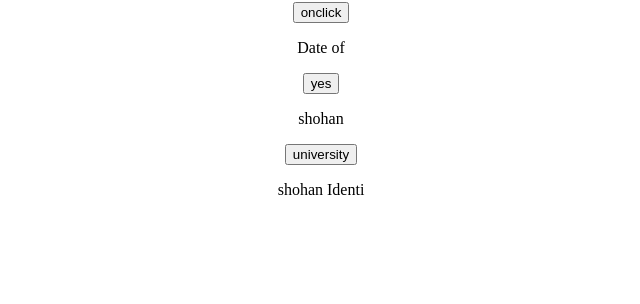
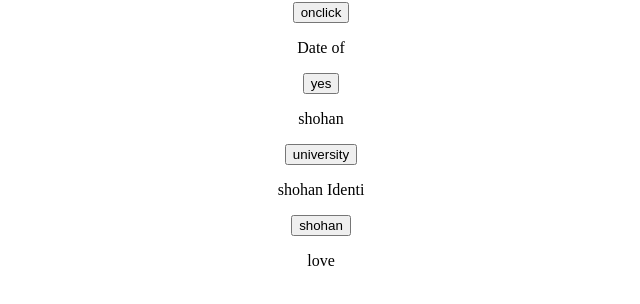
Before and after one commit to shohanrahmandev/javascript, a plain HTML site: page day 1/exci2.html in a window 1280 px wide. Shown: the part 78-382 px from the top of the page, without its empty margins (319-959 px from the left). Drawn offline with Linux system fonts and the light colour scheme.

Commit message:
add onclick

```diff
--- a/day 1/exci2.html
+++ b/day 1/exci2.html
@@ -41,6 +41,19 @@
         shohan Identi
     </p>
 
+
+
+
+
+
+    <button type="button" onclick="document.getElementById('hello').innerHTML='MY NAME IS SHOHAN'">
+        shohan
+    </button>
+
+    <p id="hello">
+        love
+    </p>
+
 </body>
 
 </html>
```
